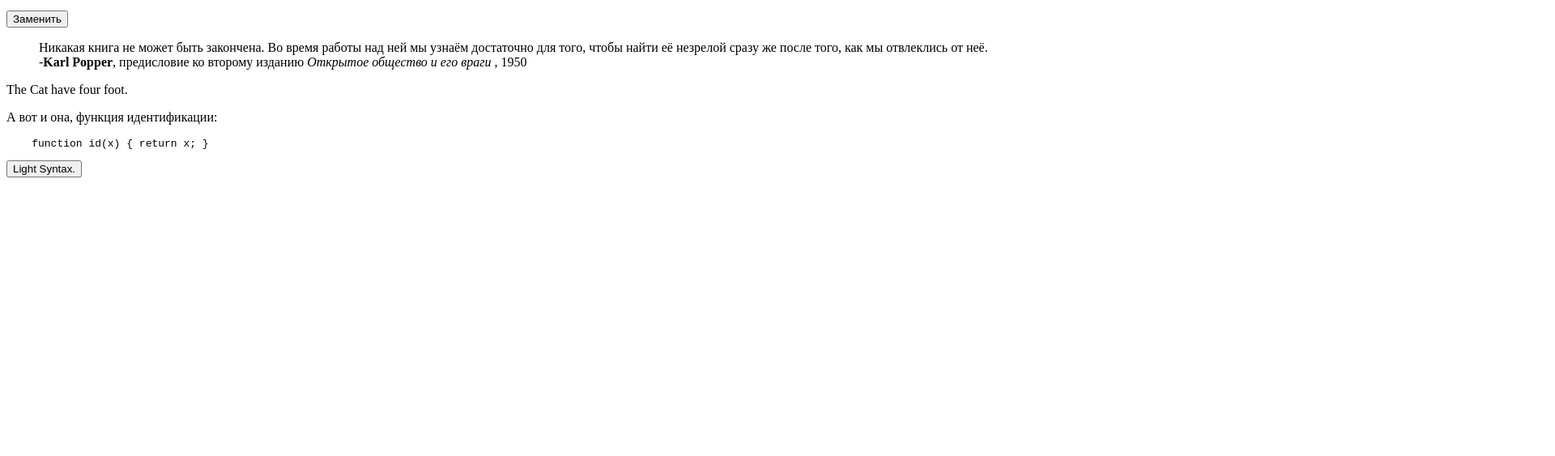
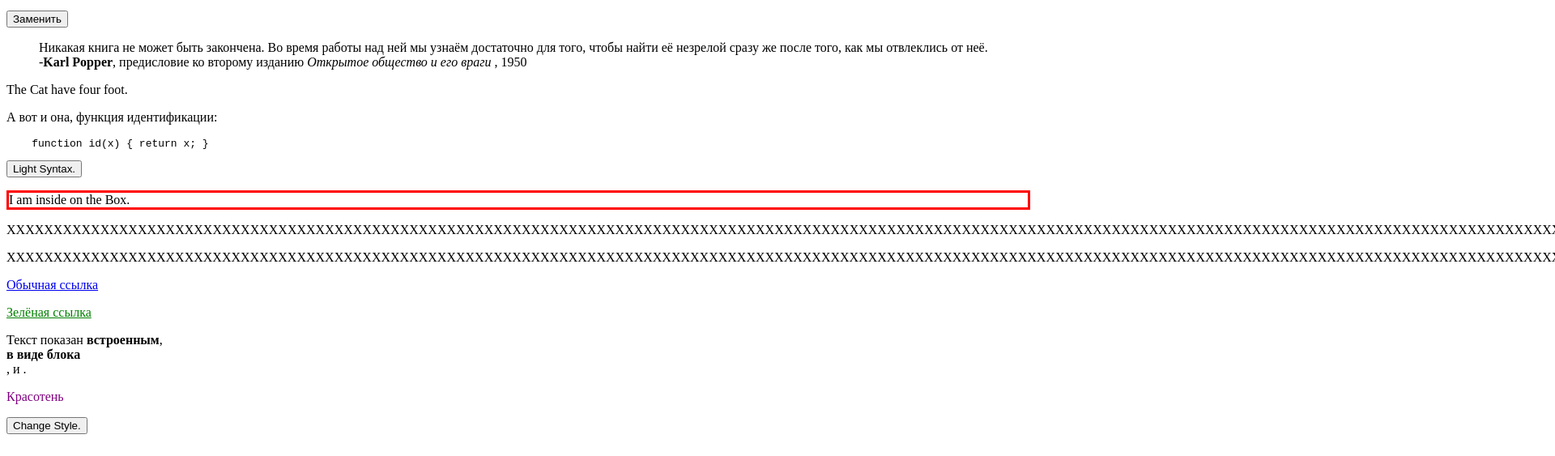
Before and after one commit to MindVersal/TestingNode, a plain HTML site: page Chapter14.html in a window 1280 px wide. Shown: the part 237-800 px from the top of the page at 81% size, 1920 px wide, since content can reach past the window. Drawn offline with Linux system fonts and the light colour scheme.

Commit message:
10:45 13.04.2017

```diff
--- a/Chapter14.html
+++ b/Chapter14.html
@@ -115,5 +115,62 @@ console.log(link.href);
         }
     }
 </script>
+<p data-classified="box" style="border: 3px solid red">
+    I am inside on the Box.
+</p>
+<script>
+    let paragrafs = document.body.getElementsByTagName("p");
+    Array.prototype.forEach.call(paragrafs, function (para) {
+        if (para.getAttribute("data-classified") === "box"){
+            console.log("clientHeight:", para.clientHeight);
+            console.log("offsetHeight:", para.offsetHeight);
+        }
+    });
+</script>
+<p><span id="one"></span></p>
+<p><span id="two"></span></p>
+
+<script>
+    function time(name, action) {
+        let start = Date.now(); // Текущее время в миллисекундах
+        action();
+        console.log(name, "заняло", Date.now() - start, "ms");
+    }
+
+    time("тупо", function() {
+        let target = document.getElementById("one");
+        while (target.offsetWidth < 2000)
+            target.appendChild(document.createTextNode("X"));
+    });
+    // → тупо заняло 32 ms
+
+    time("умно", function() {
+        let target = document.getElementById("two");
+        target.appendChild(document.createTextNode("XXXXX"));
+        let total = Math.ceil(2000 / (target.offsetWidth / 5));
+        for (let i = 5; i < total; i++)
+            target.appendChild(document.createTextNode("X"));
+    });
+    // → умно заняло 1 ms
+</script>
+<p><a href=".">Обычная ссылка</a></p>
+<p><a href="." style="color: green">Зелёная ссылка</a></p>
+Текст показан <strong>встроенным</strong>,
+<strong style="display: block">в виде блока</strong>, и
+<strong style="display: none">вообще не виден</strong>.
+<p id="para" style="color: purple">
+    Красотень
+</p>
+<button onclick="styleChange()">Change Style.</button>
+<script>
+    function styleChange() {
+        let para = document.getElementById("para");
+        if (para.style.color === "purple"){
+            para.style.color = "magenta";
+        } else {
+            para.style.color = "purple";
+        }
+    }
+</script>
 </body>
 </html>
```
